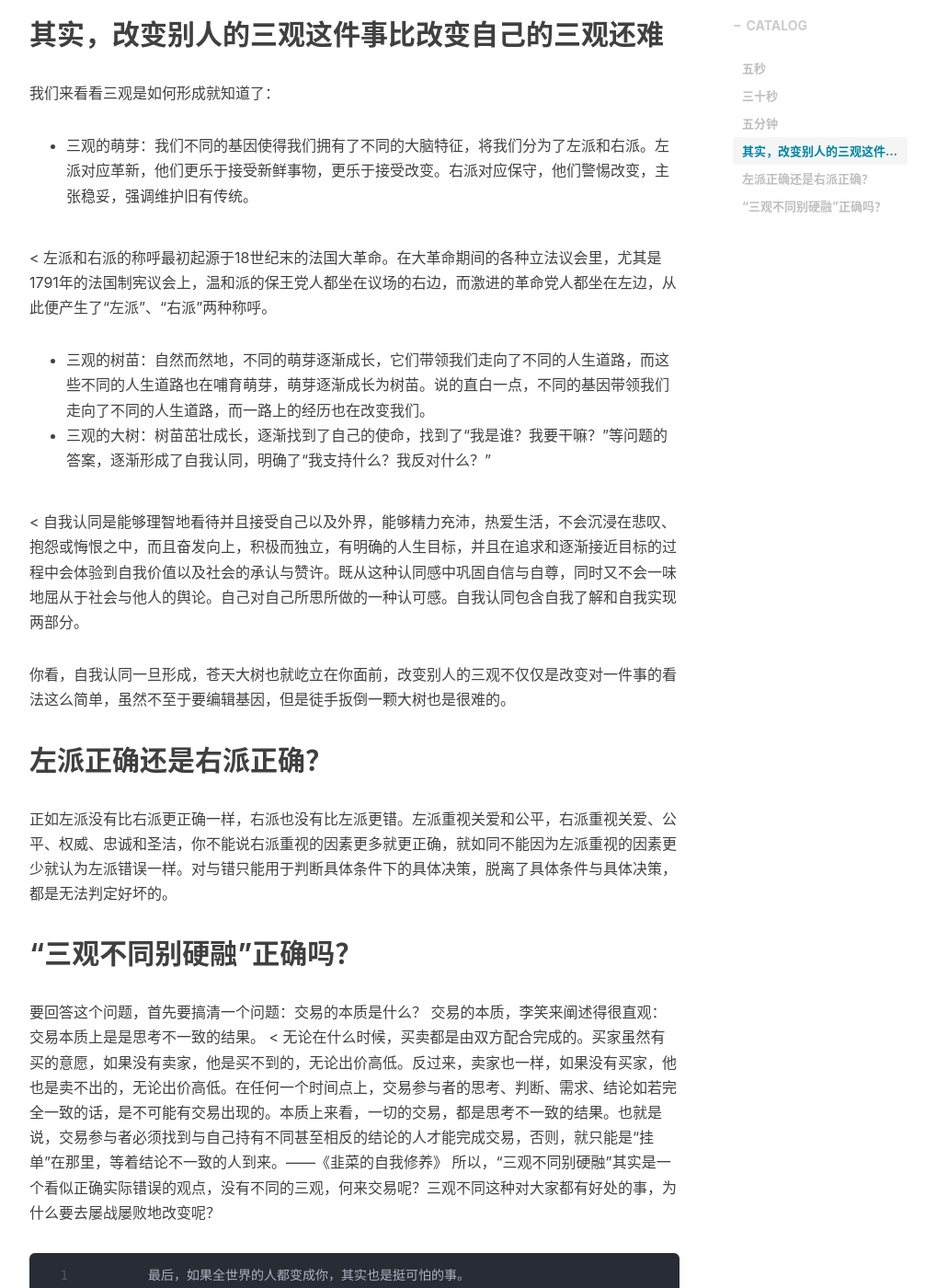
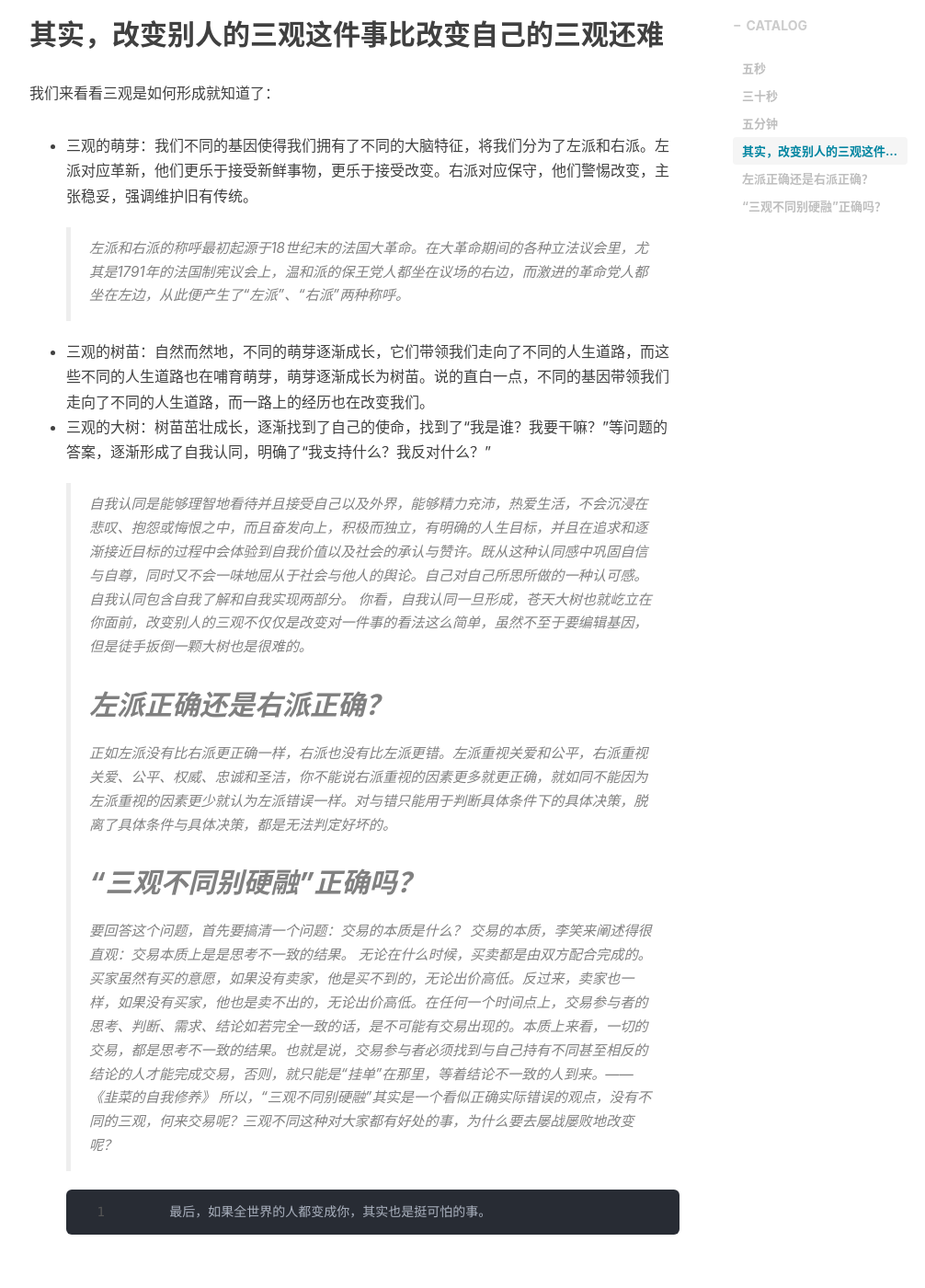
Before and after one commit to vander1997/vander1997.github.io, a Jekyll site: the page built from _posts/2019-01-28-挖掘-三观.md, in a window 1280 px wide and 1400 px high, scrolled down 1078 px. Shown: the whole window at 92% size, without its empty margins (233-1239 px from the left). Built offline with Jekyll 4.4.1, drawn with Linux system fonts in a browser that asks for light colours; nearby versions of some CDN libraries; comment, search, counter and statistics services are not loaded.

Commit message:
Update 2019-01-28-挖掘-三观.md

```diff
--- a/_posts/2019-01-28-挖掘-三观.md
+++ b/_posts/2019-01-28-挖掘-三观.md
@@ -24,20 +24,17 @@ tags:
 ## 其实，改变别人的三观这件事比改变自己的三观还难
 我们来看看三观是如何形成就知道了：
 * 三观的萌芽：我们不同的基因使得我们拥有了不同的大脑特征，将我们分为了左派和右派。左派对应革新，他们更乐于接受新鲜事物，更乐于接受改变。右派对应保守，他们警惕改变，主张稳妥，强调维护旧有传统。
-
-< 左派和右派的称呼最初起源于18世纪末的法国大革命。在大革命期间的各种立法议会里，尤其是1791年的法国制宪议会上，温和派的保王党人都坐在议场的右边，而激进的革命党人都坐在左边，从此便产生了“左派”、“右派”两种称呼。
+>左派和右派的称呼最初起源于18世纪末的法国大革命。在大革命期间的各种立法议会里，尤其是1791年的法国制宪议会上，温和派的保王党人都坐在议场的右边，而激进的革命党人都坐在左边，从此便产生了“左派”、“右派”两种称呼。
 * 三观的树苗：自然而然地，不同的萌芽逐渐成长，它们带领我们走向了不同的人生道路，而这些不同的人生道路也在哺育萌芽，萌芽逐渐成长为树苗。说的直白一点，不同的基因带领我们走向了不同的人生道路，而一路上的经历也在改变我们。
 * 三观的大树：树苗茁壮成长，逐渐找到了自己的使命，找到了“我是谁？我要干嘛？”等问题的答案，逐渐形成了自我认同，明确了“我支持什么？我反对什么？”
-
-< 自我认同是能够理智地看待并且接受自己以及外界，能够精力充沛，热爱生活，不会沉浸在悲叹、抱怨或悔恨之中，而且奋发向上，积极而独立，有明确的人生目标，并且在追求和逐渐接近目标的过程中会体验到自我价值以及社会的承认与赞许。既从这种认同感中巩固自信与自尊，同时又不会一味地屈从于社会与他人的舆论。自己对自己所思所做的一种认可感。自我认同包含自我了解和自我实现两部分。
-
+>自我认同是能够理智地看待并且接受自己以及外界，能够精力充沛，热爱生活，不会沉浸在悲叹、抱怨或悔恨之中，而且奋发向上，积极而独立，有明确的人生目标，并且在追求和逐渐接近目标的过程中会体验到自我价值以及社会的承认与赞许。既从这种认同感中巩固自信与自尊，同时又不会一味地屈从于社会与他人的舆论。自己对自己所思所做的一种认可感。自我认同包含自我了解和自我实现两部分。
 你看，自我认同一旦形成，苍天大树也就屹立在你面前，改变别人的三观不仅仅是改变对一件事的看法这么简单，虽然不至于要编辑基因，但是徒手扳倒一颗大树也是很难的。
 ## 左派正确还是右派正确？
 正如左派没有比右派更正确一样，右派也没有比左派更错。左派重视关爱和公平，右派重视关爱、公平、权威、忠诚和圣洁，你不能说右派重视的因素更多就更正确，就如同不能因为左派重视的因素更少就认为左派错误一样。对与错只能用于判断具体条件下的具体决策，脱离了具体条件与具体决策，都是无法判定好坏的。
 ## “三观不同别硬融”正确吗？
 要回答这个问题，首先要搞清一个问题：交易的本质是什么？
 交易的本质，李笑来阐述得很直观：交易本质上是是思考不一致的结果。
-< 无论在什么时候，买卖都是由双方配合完成的。买家虽然有买的意愿，如果没有卖家，他是买不到的，无论出价高低。反过来，卖家也一样，如果没有买家，他也是卖不出的，无论出价高低。在任何一个时间点上，交易参与者的思考、判断、需求、结论如若完全一致的话，是不可能有交易出现的。本质上来看，一切的交易，都是思考不一致的结果。也就是说，交易参与者必须找到与自己持有不同甚至相反的结论的人才能完成交易，否则，就只能是“挂单”在那里，等着结论不一致的人到来。——《韭菜的自我修养》
+>无论在什么时候，买卖都是由双方配合完成的。买家虽然有买的意愿，如果没有卖家，他是买不到的，无论出价高低。反过来，卖家也一样，如果没有买家，他也是卖不出的，无论出价高低。在任何一个时间点上，交易参与者的思考、判断、需求、结论如若完全一致的话，是不可能有交易出现的。本质上来看，一切的交易，都是思考不一致的结果。也就是说，交易参与者必须找到与自己持有不同甚至相反的结论的人才能完成交易，否则，就只能是“挂单”在那里，等着结论不一致的人到来。——《韭菜的自我修养》
 所以，“三观不同别硬融”其实是一个看似正确实际错误的观点，没有不同的三观，何来交易呢？三观不同这种对大家都有好处的事，为什么要去屡战屡败地改变呢？
 
            最后，如果全世界的人都变成你，其实也是挺可怕的事。
```
